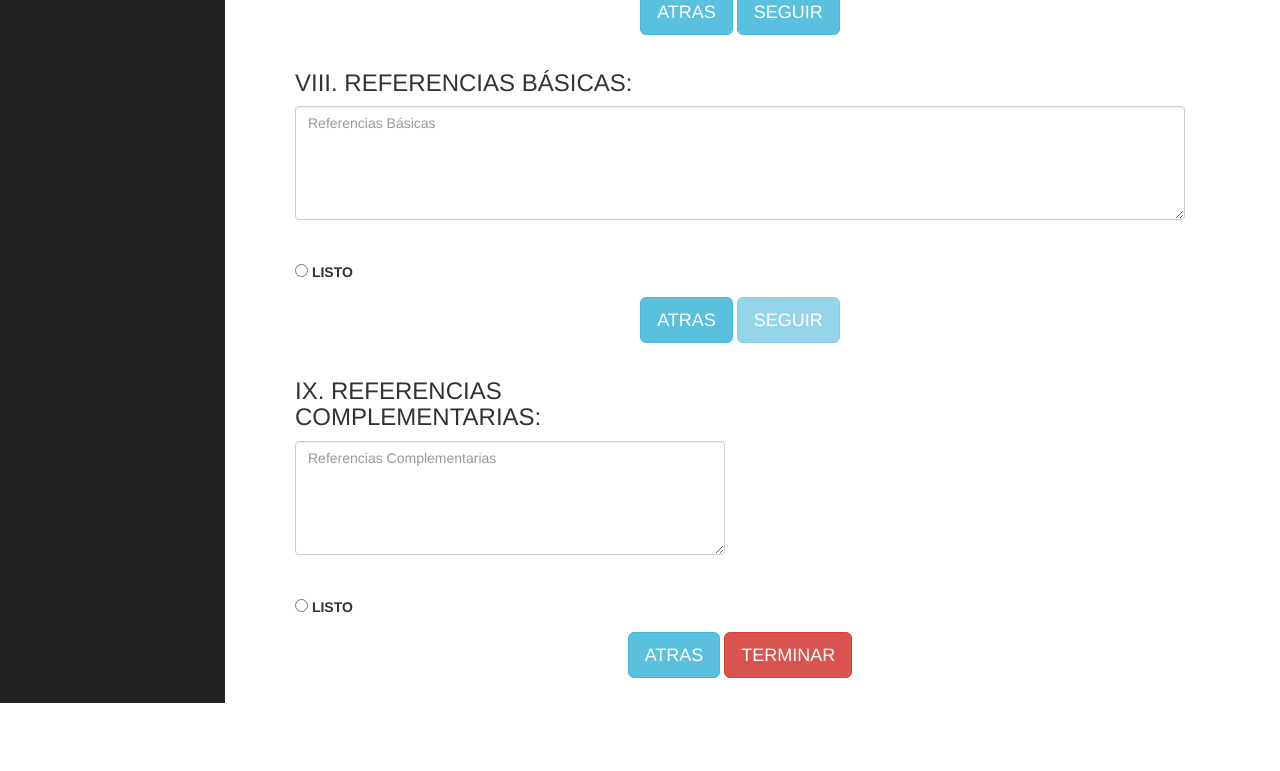
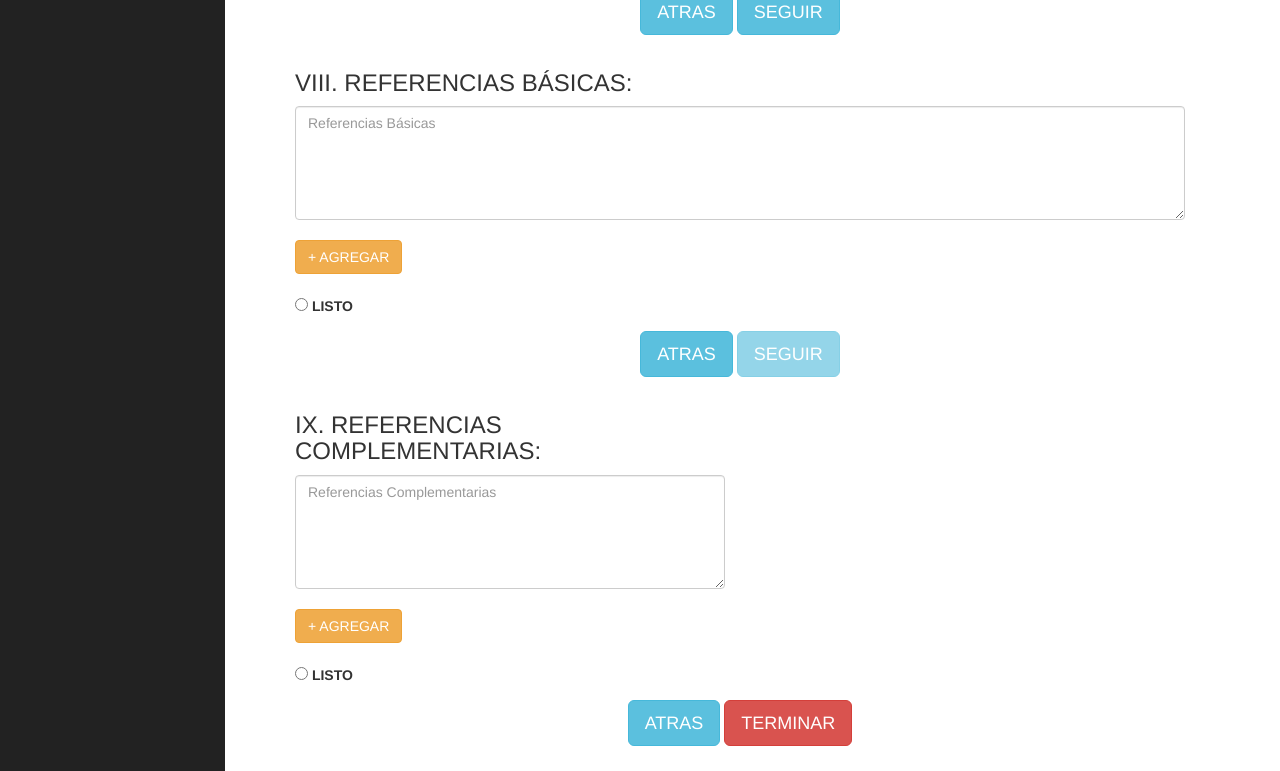
Before and after one commit to hector-mendoza/planeacion_test, a PHP site: page /nuevaMateria.php in a window 1280 px wide; the page is wider, and only the part inside the window is pictured. Shown: the part 3690-4461 px from the top of that part. Before the commit the page ends 4393 px from the top of that part, so only its background shows below. Run offline with PHP 8.4, Linux system fonts and the light colour scheme; a user stored in the database is signed in; data comes from the database, SQL or seed files in the repository.

Commit message:
Codigo quiero ese skin!

```diff
--- a/nuevaMateria.php
+++ b/nuevaMateria.php
@@ -491,7 +491,8 @@
                                 <div class="col-lg-10 col-md-8 col-sm-12 col-xs-12" id="eightStep" style="display:;">
                                     <div class="form-group col-lg-12 col-md-8 col-sm-12 col-xs-12">
                                         <h3 class="dark-grey">VIII. REFERENCIAS BÁSICAS:</h3>
-                                        <textarea class="form-control" name="basicas" placeholder="Referencias Básicas" rows="5" cols="25" ></textarea><br><br>
+                                        <textarea class="form-control" name="basicas" placeholder="Referencias Básicas" rows="5" cols="25" ></textarea><br>
+                                        <a href="#agregarRef" class="btn btn-warning" data-toggle="modal">+ AGREGAR</a><br><br>
                                         <input type="radio" id="in-category-20" name="category8" value="LISTO"> <b>LISTO</b>
                                     </div>
                                     <div class="form-group col-lg-12 col-md-8 col-sm-12 col-xs-12 text-center">
@@ -510,16 +511,66 @@
                                         });
                                         </script> -->
                                     </div>
+                                    <div id="agregarRef" class="modal fade">
+                                        <div class="modal-dialog">
+                                            <div class="modal-content">
+                                                <div class="modal-header">
+                                                    <button type="button" class="close" data-dismiss="modal" aria-hidden="true">&times;</button>
+                                                    <h4 class="modal-title">Agregar Referencia</h4>
+                                                </div>
+                                                <div class="modal-body">
+                                                    <p>Formulario para agregar referencia.</p>
+                                                    <p class="text-warning"><small>Asegurese de buscar primero la referencia en las ya existentes.</small></p>
+                                                    <input type="text" placeholder="ISBN" name="isbn" class="form-control" id="isbnRef" value="" ><br>
+                                                    <input type="text" placeholder="Autor" name="autor" class="form-control" id="autorRef" value="" ><br>
+                                                    Fecha:
+                                                    <input type="date" name="fechaRef"><br><br>
+                                                    <input type="text" placeholder="Titulo" name="titulo" class="form-control" id="tituloRef" value="" ><br>
+                                                    <input type="text" placeholder="Editorial" name="editorial" class="form-control" id="editorialRef" value="" ><br>
+                                                </div>
+                                                <div class="modal-footer">
+                                                    <button type="button" class="btn btn-default" data-dismiss="modal">Cerrar</button>
+                                                    <button type="button" class="btn btn-primary" data-dismiss="modal">Agregar</button>
+                                                </div>
+                                            </div>
+                                        </div>
+                                    </div>
                                 </div>
+
                                 <div class="col-lg-10 col-md-8 col-sm-12 col-xs-12" id="nineStep" style="display:;">
                                     <div class="form-group col-lg-6 col-md-4 col-sm-12 col-xs-12">
                                         <h3 class="dark-grey">IX. REFERENCIAS COMPLEMENTARIAS:</h3>
-                                        <textarea class="form-control" name="complem" placeholder="Referencias Complementarias" rows="5" cols="25" ></textarea><br><br>
+                                        <textarea class="form-control" name="complem" placeholder="Referencias Complementarias" rows="5" cols="25" ></textarea><br>
+                                        <a href="#agregarRefComp" class="btn btn-warning" data-toggle="modal">+ AGREGAR</a><br><br>
                                         <input type="radio" id="in-category-20" name="category2" value="LISTO"> <b>LISTO</b>
                                     </div>
                                     <div class="form-group col-lg-12 col-md-8 col-sm-12 col-xs-12 text-center">
                                         <button type="button" class="btn btn-info btn-lg" onclick="$('#nineStep').hide(); $('#eightStep').show()" >ATRAS</button>
                                         <input type="submit" name="submit" class="btn btn-danger btn-lg" value="TERMINAR">
+                                    </div>
+                                    <div id="agregarRefComp" class="modal fade">
+                                        <div class="modal-dialog">
+                                            <div class="modal-content">
+                                                <div class="modal-header">
+                                                    <button type="button" class="close" data-dismiss="modal" aria-hidden="true">&times;</button>
+                                                    <h4 class="modal-title">Agregar Referencia Complementaria</h4>
+                                                </div>
+                                                <div class="modal-body">
+                                                    <p>Formulario para agregar referencia complementaria.</p>
+                                                    <p class="text-warning"><small>Asegurese de buscar primero la referencia en las ya existentes.</small></p>
+                                                    <input type="text" placeholder="ISBN" name="isbn" class="form-control" id="isbnRefComp" value="" ><br>
+                                                    <input type="text" placeholder="Autor" name="autor" class="form-control" id="autorRefComp" value="" ><br>
+                                                    Fecha:
+                                                    <input type="date" name="fechaRefComp"><br><br>
+                                                    <input type="text" placeholder="Titulo" name="titulo" class="form-control" id="tituloRefComp" value="" ><br>
+                                                    <input type="text" placeholder="Editorial" name="editorial" class="form-control" id="editorialRefComp" value="" ><br>
+                                                </div>
+                                                <div class="modal-footer">
+                                                    <button type="button" class="btn btn-default" data-dismiss="modal">Cerrar</button>
+                                                    <button type="button" class="btn btn-primary" data-dismiss="modal">Agregar</button>
+                                                </div>
+                                            </div>
+                                        </div>
                                     </div>
                                 </div>
                             </form>
```
